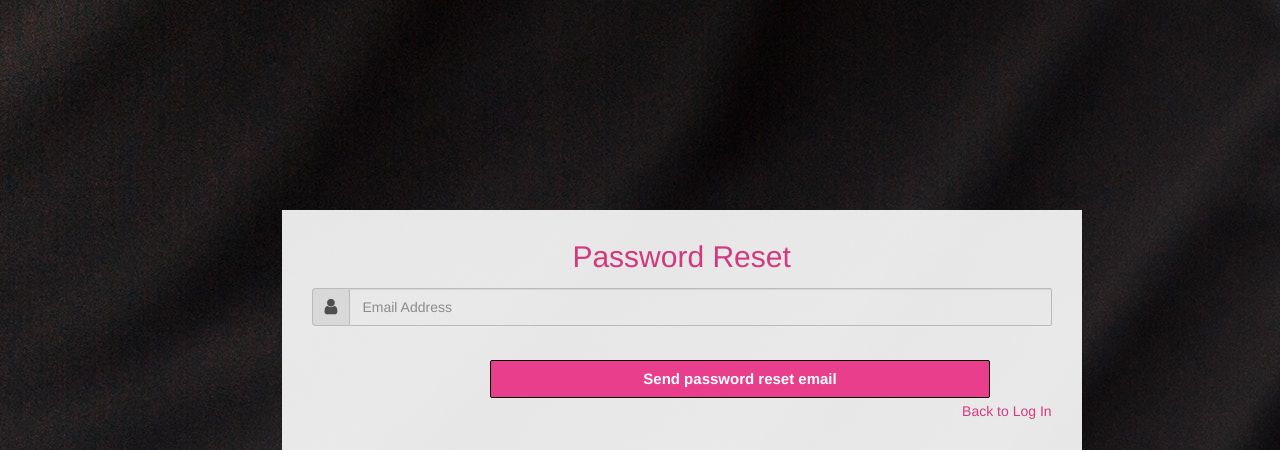
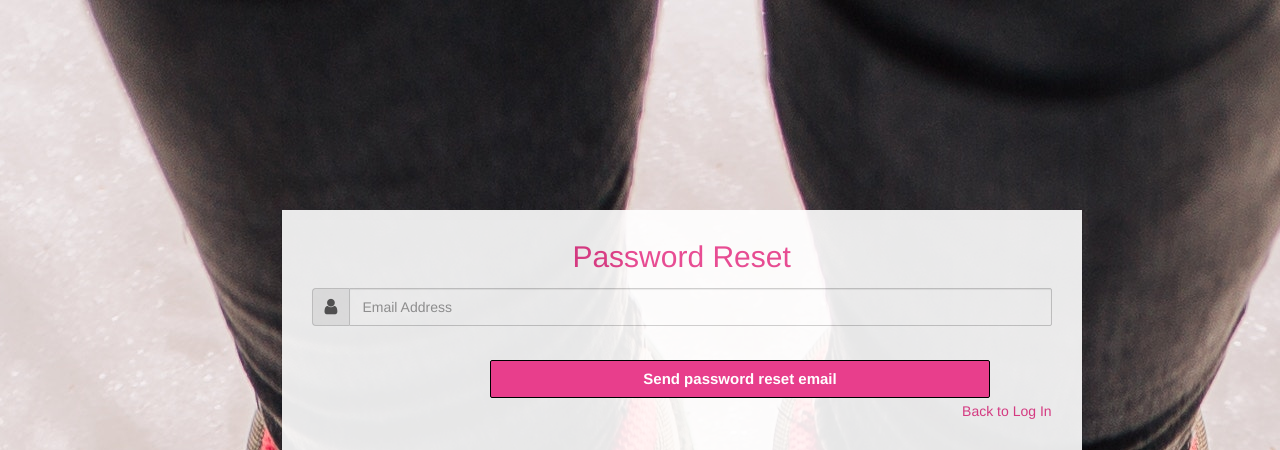
Before and after one commit to kirstpennington/getConnected, a Django app: page /passwordReset/ in a window 1280 px wide. Shown: the top 450 px of the page. Run offline with Django 3.2, Linux system fonts and the light colour scheme; some libraries are stand-ins or nearby versions.

Commit message:
header update & background pic for reset password

```diff
--- a/GC_Auth/GC_Auth/static/GC_Auth/passwordReset.css
+++ b/GC_Auth/GC_Auth/static/GC_Auth/passwordReset.css
@@ -1,10 +1,6 @@
 .bg {
             /* The image used */
-            background-image: url("../GC_Auth/static/GC_Auth/back.jpg");
-
-
-
-
+             background: url("../static/GC_Auth/back.jpg") 50% 0 no-repeat fixed;
 
 
             /* Full height */
--- a/GC_Auth/templates/LogIn.html
+++ b/GC_Auth/templates/LogIn.html
@@ -127,7 +127,7 @@
 
             /* Full height */
             height: 25%;
-
+             background-image: url("../static/GC_Auth/backgroundbubs.jpg");
             /* Center and scale the image nicely */
             background-position: top center;
             background-repeat: no-repeat;
--- a/GC_Auth/templates/passwordReset.html
+++ b/GC_Auth/templates/passwordReset.html
@@ -41,6 +41,10 @@
             top: 20%;
             left: 22%;
         }
+
+
+
+
         .login-form form {
             margin-bottom: 15px;
             box-shadow: 0px 2px 2px rgba(0, 0, 0, 0.3);
@@ -73,9 +77,9 @@
             border-color: black;
         }
 
-        body {
-                                  {% load staticfiles %}
-                background: white url("/GC_Auth/static/GC_Auth/back.jpg") no-repeat;
+       body {
+
+            background: url("../static/GC_Auth/back.jpg") 50% 0 no-repeat fixed;
             background-color: darkgray;
 
         }
@@ -88,6 +92,7 @@
 <body>
 
 
+<div class="bg">
 <div class="login-form">
     <form >
         <h2 class="text-center">Password Reset</h2>
@@ -110,7 +115,7 @@
 </div>
 
            <button style="width: 500px; top: 360px;left:490px;position: relative" id = "quick-start-password-reset" onclick = "resetPass()"  class="btn btn-primary btn-block">Send password reset email</button>
-
+</div>
 
 <script>
 
```
Also changed, not shown: GC_Auth/templates/PassRest.html (+4 -3 lines), GC_Auth/GC_Auth/static/GC_Auth/backgroundbubs.jpg (added), GC_Auth/GC_Auth/static/GC_Auth/backgroundbubs2.jpg (added).
